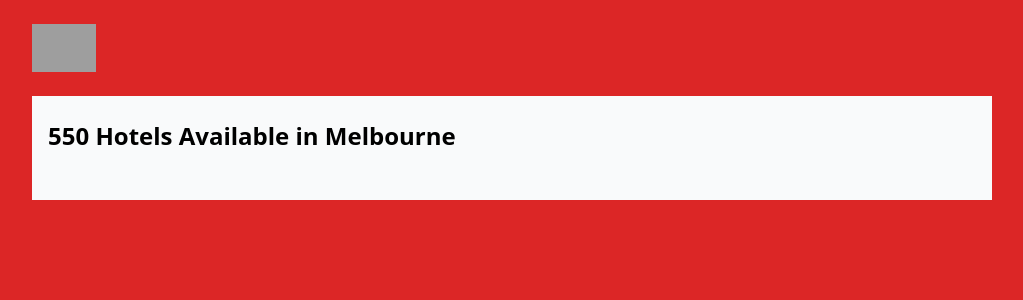
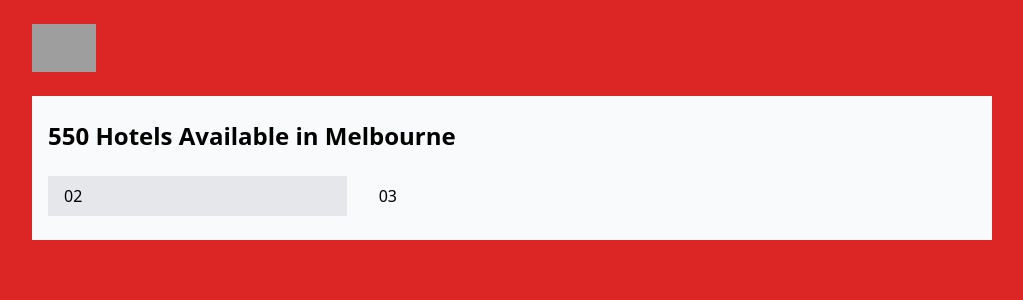
Before and after one commit to mingjuitsai/webjet, a React (Vite) app: page / in a window 1280 px wide. Shown: the top 300 px of the page, without its empty margins (128-1151 px from the left). Built offline with nearby package versions, Linux system fonts and the light colour scheme; grey boxes are pictures that could not be loaded.

Commit message:
Build grids

```diff
--- a/src/App.jsx
+++ b/src/App.jsx
@@ -21,7 +21,17 @@ const App = () => {
       <main className="container mx-auto px-4 py-6 bg-gray-50 bg-gray-50">
         <h1 className="text-2xl font-bold mb-6">550 Hotels Available in Melbourne</h1>
 
+        <div className="grid md:grid-cols-3 gap-4">
+          <div className="container px-4 py-2 bg-gray-200">
+            02
+          </div>
+          <div className="container px-4 py-2 col-span-1 md:col-span-2">
+            03
+          </div>
+        </div>
       </main>
+
+
     </div>
   );
 };
```
